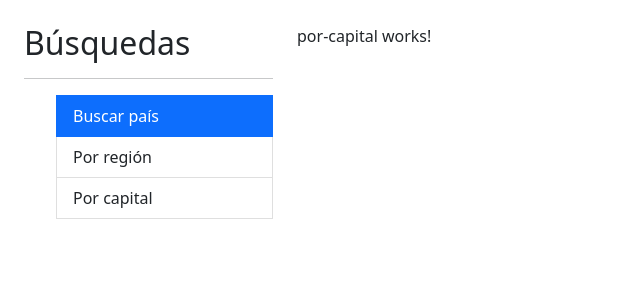
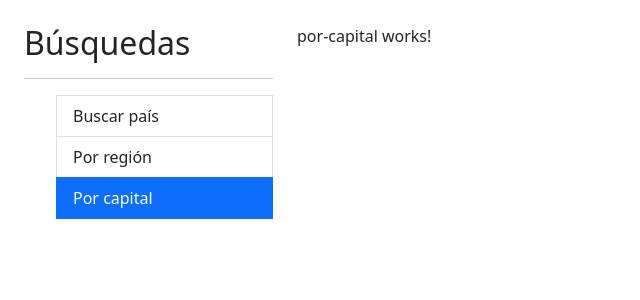
Before and after one commit to IsidroSE/paisesApp, an Angular app: page /capital in a window 1280 px wide. Shown: the top 300 px of the page, without its empty margins (0-640 px from the left). Built offline with nearby package versions, Linux system fonts and the light colour scheme.

Commit message:
add sidebar and routing

```diff
--- a/src/app/app.component.html
+++ b/src/app/app.component.html
@@ -1,13 +1,7 @@
 <div class="row container mt-4">
 
   <div class="col-3">
-    <h2>Búsquedas</h2>
-    <hr>
-    <ul>
-      <li class="list-group-item active">Buscar país</li>
-      <li class="list-group-item">Por región</li>
-      <li class="list-group-item">Por capital</li>
-    </ul>
+    <app-sidebar></app-sidebar>
   </div>
 
   <div class="col">
--- a/src/app/shared/shared.module.ts
+++ b/src/app/shared/shared.module.ts
@@ -1,6 +1,7 @@
 import { NgModule } from '@angular/core';
 import { CommonModule } from '@angular/common';
 import { SidebarComponent } from './sidebar/sidebar.component';
+import { RouterModule } from '@angular/router';
 
 
 
@@ -12,7 +13,8 @@
     SidebarComponent
   ],
   imports: [
-    CommonModule
+    CommonModule,
+    RouterModule
   ]
 })
 export class SharedModule { }
--- a/src/app/shared/sidebar/sidebar.component.html
+++ b/src/app/shared/sidebar/sidebar.component.html
@@ -1 +1,23 @@
-<p>sidebar works!</p>
+<h2>Búsquedas</h2>
+<hr>
+<ul>
+    <li
+    class="list-group-item"
+    routerLink=""
+    [routerLinkActiveOptions]="{ exact: true }"
+    routerLinkActive="active">
+    Buscar país
+    </li>
+    <li
+    class="list-group-item"
+    routerLink="region"
+    routerLinkActive="active">
+    Por región
+    </li>
+    <li
+    class="list-group-item"
+    routerLink="capital"
+    routerLinkActive="active">
+    Por capital
+    </li>
+</ul>
--- a/src/app/shared/sidebar/sidebar.component.ts
+++ b/src/app/shared/sidebar/sidebar.component.ts
@@ -4,6 +4,11 @@
   selector: 'app-sidebar',
   templateUrl: './sidebar.component.html',
   styles: [
+    `
+      li {
+        cursor: pointer;
+      }
+    `
   ]
 })
 export class SidebarComponent implements OnInit {
```
